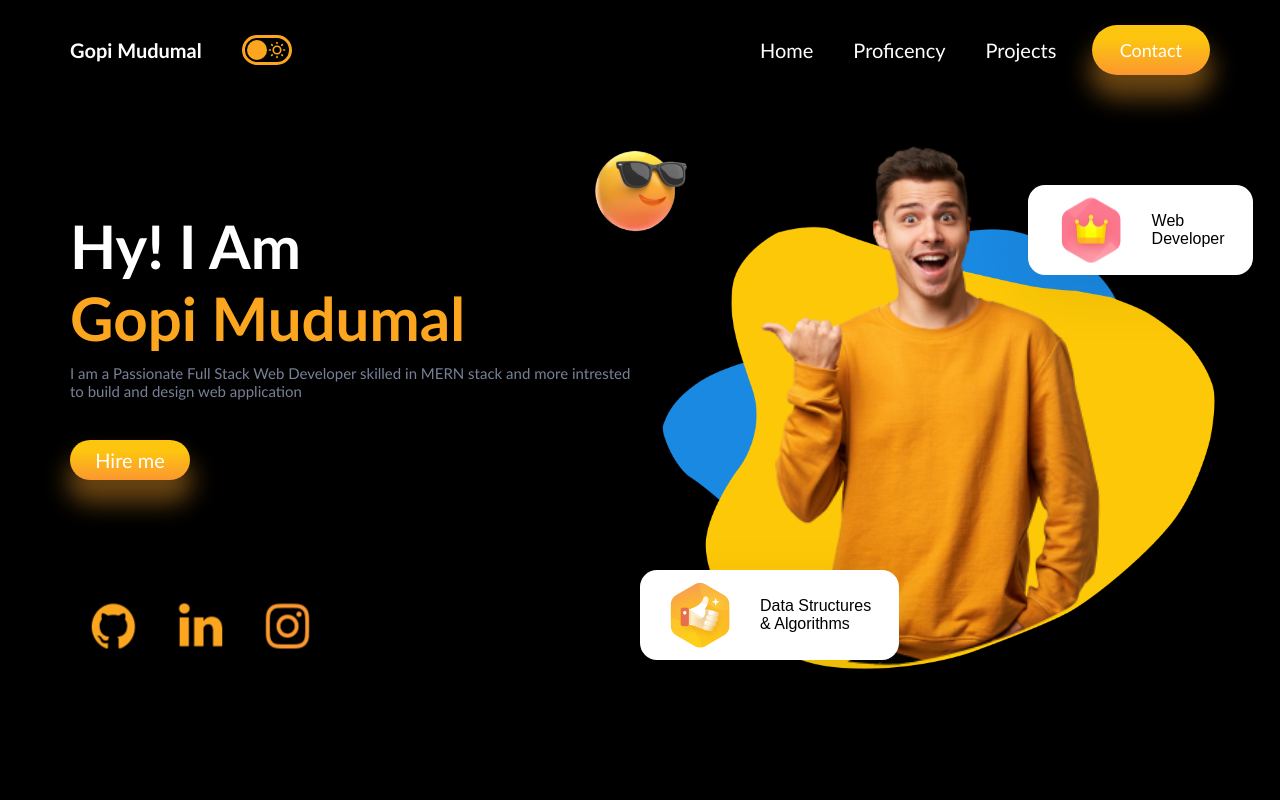
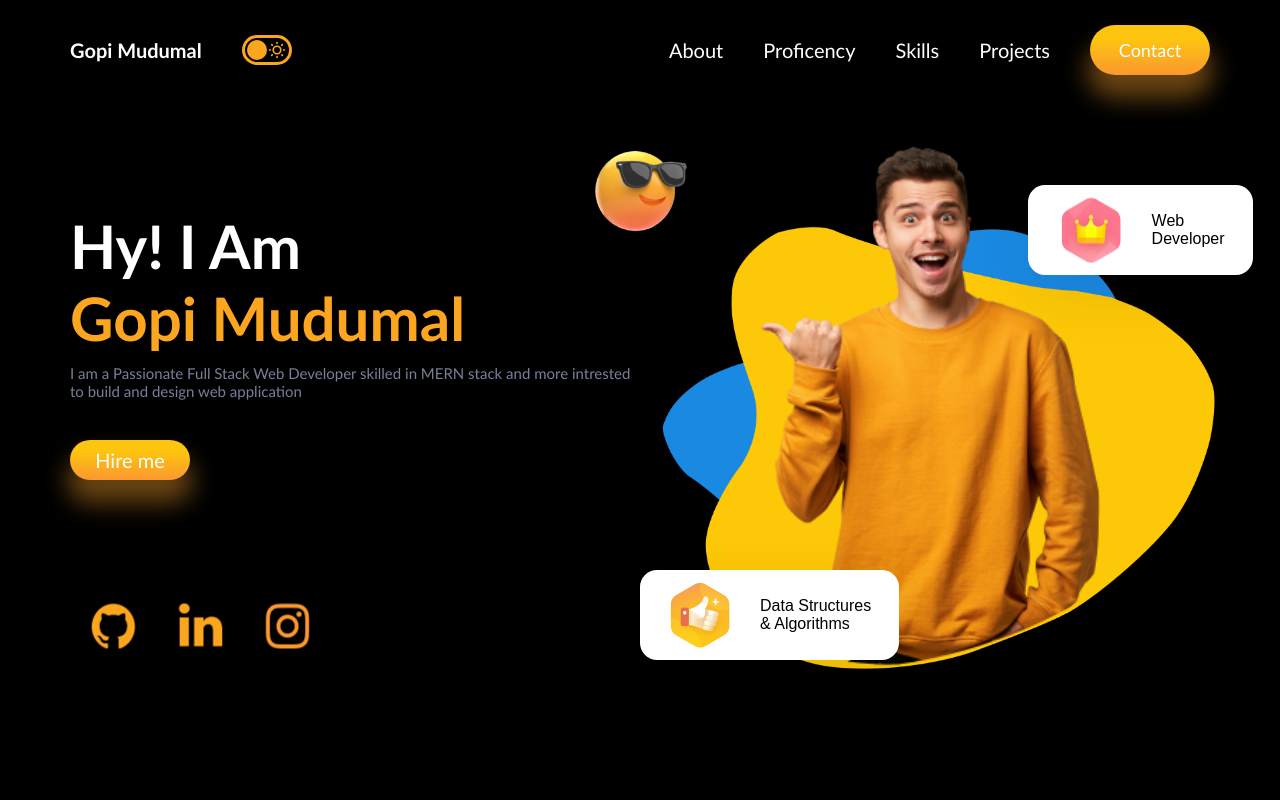
Before and after one commit to gopimudumal99/My-Portfolio, a React (Create React App) app: page / in a window 1280 px wide. Shown: the top 800 px of the page. Built offline with nearby package versions, Linux system fonts and the light colour scheme.

Commit message:
scroll-bar

```diff
--- a/package.json
+++ b/package.json
@@ -15,6 +15,7 @@
     "react-dom": "^17.0.2",
     "react-icons": "^4.3.1",
     "react-scripts": "5.0.0",
+    "react-scroll": "^1.8.6",
     "swiper": "^8.0.7",
     "web-vitals": "^2.1.0"
   },
--- a/src/components/Contact/Contact.jsx
+++ b/src/components/Contact/Contact.jsx
@@ -29,7 +29,7 @@ function Contact() {
   };
 
   return (
-    <div className="contact-form">
+    <div className="contact-form" id='contact'>
       <div className="w-left">
         <div className="awesome">
           <span style={{ color: darkMode ? "white" : "" }}>Get in touch</span>
--- a/src/components/Footer/Footer.jsx
+++ b/src/components/Footer/Footer.jsx
@@ -11,13 +11,13 @@ function Footer() {
       <div className="f-content">
         <span>Gopimudumal99@gmail.com</span>
         <div className="f-icons">
-          <a href="https://www.instagram.com/geneus_gopi/" target="_blank">
+          <a href="https://www.instagram.com/geneus_gopi/" >
             <Insta color="white" size="3rem" />
           </a>
-          <a href="https://www.linkedin.com/in/gopimudumal/" target="_blank">
+          <a href="https://www.linkedin.com/in/gopimudumal/" >
             <LinkedIn color="white" size="3rem" />
           </a>
-          <a href="https://github.com/gopimudumal99" target="_blank">
+          <a href="https://github.com/gopimudumal99" >
             <Github color="white" size="3rem" />
           </a>
         </div>
--- a/src/components/Intro/Intro.jsx
+++ b/src/components/Intro/Intro.jsx
@@ -31,14 +31,14 @@ function Intro() {
         </div>
         <button className="button i-button">Hire me</button>
         <div className="i-icons">
-          <a href="https://github.com/gopimudumal99" target="_blank">
+          <a href="https://github.com/gopimudumal99">
             <img src={Github} alt="" />
           </a>
-          <a href="https://www.linkedin.com/in/gopimudumal/" target="_blank">
+          <a href="https://www.linkedin.com/in/gopimudumal/">
             <img src={LinkdIn} alt="" />
           </a>
 
-          <a href="https://www.instagram.com/geneus_gopi/" target="_blank">
+          <a href="https://www.instagram.com/geneus_gopi/">
             <img src={Instagram} alt="" />
           </a>
         </div>
--- a/src/components/Navbar/Navbar.css
+++ b/src/components/Navbar/Navbar.css
@@ -26,6 +26,7 @@
 
 .n-list{
    flex: 10;
+   margin-right: 2rem;
 }
 
 .n-list>ul{
@@ -33,6 +34,7 @@
     gap: 2rem;
     margin-left: 4rem;
     list-style: none;
+    cursor: pointer;
 }
 
 .n-list>ul>li:hover{
--- a/src/components/Navbar/Navbar.jsx
+++ b/src/components/Navbar/Navbar.jsx
@@ -1,25 +1,45 @@
-import React from 'react'
-import Toggle from '../Toggle/Toggle'
-import './Navbar.css'
+import React from "react";
+import Toggle from "../Toggle/Toggle";
+import "./Navbar.css";
+import { Link } from "react-scroll";
 function Navbar() {
   return (
-      <div className="n-wrapper">
+    <div className="n-wrapper" id="Navbar">
       <div className="n-left">
         <div className="n-name">Gopi Mudumal</div>
-              <Toggle/>
+        <Toggle />
       </div>
       <div className="n-right">
         <div className="n-list">
           <ul>
-                      <li>Home</li>
-                      <li>Proficency</li>
-                      <li>Projects</li>
+            <li>
+              <Link activeClass="active" to="Navbar" spy={true} smooth={true}>
+                About
+              </Link>
+            </li>
+            <li>
+              <Link to="proficency" spy={true} smooth={true}>
+                Proficency
+              </Link>
+            </li>
+            <li>
+              <Link spy={true} smooth={true} to="skills">
+                Skills
+              </Link>
+            </li>
+            <li>
+              <Link spy={true} smooth={true} to="projects">
+                Projects
+              </Link>
+            </li>
           </ul>
         </div>
-              <button className='button n-button'>Contact</button>
+        <Link to="contact" spy={true} smooth={true}>
+          <button className="button n-button">Contact</button>
+        </Link>
       </div>
     </div>
-  )
+  );
 }
 
-export default Navbar
+export default Navbar;
--- a/src/components/Proficiency/Proficiency.jsx
+++ b/src/components/Proficiency/Proficiency.jsx
@@ -13,7 +13,7 @@ function Proficiency() {
   const theme = useContext(themeContext);
   const darkMode = theme.state.darkMode;
   return (
-    <div className="proficency">
+    <div className="proficency" id="proficency">
       <div className="p-left awesome">
         <span style={{ color: darkMode ? "white" : "" }}>My Areas of</span>
         <span>Proficiency</span>
--- a/src/components/Projects/Projects.jsx
+++ b/src/components/Projects/Projects.jsx
@@ -11,7 +11,7 @@ function Projects() {
    const theme = useContext(themeContext);
    const darkMode = theme.state.darkMode;
   return (
-    <div className="projects">
+    <div className="projects" id="projects">
       {/* Hedings  */}
       <span style={{ color: darkMode ? "white" : "" }}>
         Individual and Team
@@ -28,7 +28,7 @@ function Projects() {
         className="projects-slider"
       >
         {projects.map((project) => (
-          <SwiperSlide>
+          <SwiperSlide key={project.title}>
             <div className="p-card">
               <img src={project.img} alt="" />
               <span style={{ color: darkMode ? "white" : "" }}>
@@ -38,10 +38,10 @@ function Projects() {
               <span>TechStack: {project.techStack}</span>
               <span>Project members & duration: {project.type}</span>
               <div className="buttonsDiv">
-                <a href={project.gitLInk} target="_blank">
+                <a href={project.gitLInk} >
                   <button className="button git-btn">Gitub</button>
                 </a>
-                <a href={project.liveLink} target="_blank">
+                <a href={project.liveLink} >
                   <button className="button live-btn">Live</button>
                 </a>
               </div>
--- a/src/components/Works/Works.jsx
+++ b/src/components/Works/Works.jsx
@@ -12,18 +12,22 @@ function Works() {
    const theme = useContext(themeContext);
    const darkMode = theme.state.darkMode;
   return (
-    <div className="works">
+    <div className="works" id="skills">
       {/* left-side */}
       <div className="p-left awesome">
-        <span style={{ color: darkMode ? 'white':''}}>Specialized in all these</span>
+        <span style={{ color: darkMode ? "white" : "" }}>
+          Specialized in all these
+        </span>
         <span> Languages & Tools</span>
         <span>
-          I am looking for opportunity to apply my
-          knowledge and skills to be a valuable assets for
+          I am looking for opportunity to apply my knowledge and skills to be a
+          valuable assets for
           <br />
           organization and a better version of myself.
         </span>
-        <button className="button i-button" style={{marginTop:'1rem'}}>Hire me</button>
+        <button className="button i-button" style={{ marginTop: "1rem" }}>
+          Hire me
+        </button>
         <div
           className="blur p-blur-1"
           style={{ background: "#ABF1FF94" }}
@@ -32,11 +36,12 @@ function Works() {
       {/* right-side */}
       <div className="w-right">
         <motion.div
-          initial={{ rotate: '45' }}
+          initial={{ rotate: "45" }}
           whileInView={{ rotate: 0 }}
-          viewport={{margin:'-40px'}}
-          transition={{duration:3.5,type:'spring'}}
-          className="w-mainCircle">
+          viewport={{ margin: "-40px" }}
+          transition={{ duration: 3.5, type: "spring" }}
+          className="w-mainCircle"
+        >
           <div className="w-secondaryCircle">
             <img src={Upwork} alt="" />
           </div>
```
Also changed, not shown: 1 other file (tests, documents, lock files or other folders). Lines whose indentation alone changed are shown as unchanged.
